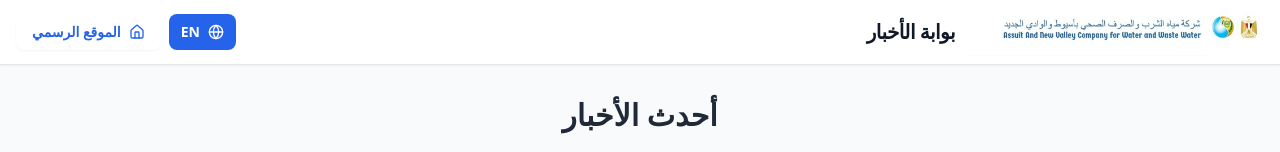
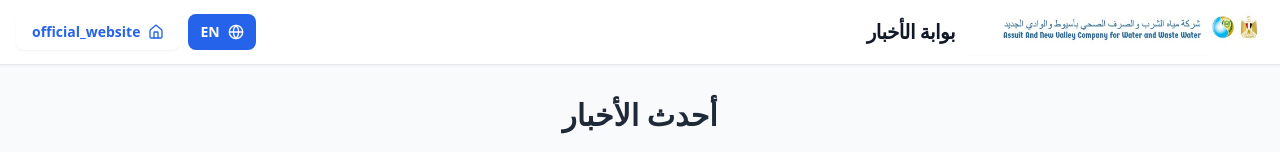
Before and after one commit to remongamal282-hash/Newslast, a React (Vite) app: page / in a window 1280 px wide. Shown: the top 152 px of the page. Built offline with nearby package versions, Linux system fonts and the light colour scheme; no server answers.

Commit message:
Modify official website field in translations
Updated the official website field for both Arabic and English translations.

```diff
--- a/src/translations/i18n.ts
+++ b/src/translations/i18n.ts
@@ -2,7 +2,7 @@ export const translations = {
   ar: {
     // Header & Navigation
     logo_text: "بوابة الأخبار",
-    official_website: "الموقع الرسمي",
+    official_website: "",
 
     // Home Page
     latest_news: "أحدث الأخبار",
@@ -27,7 +27,7 @@ export const translations = {
   en: {
     // Header & Navigation
     logo_text: "News Portal",
-    official_website: "Official Website",
+    official_website: "",
 
     // Home Page
     latest_news: "Latest News",
```
